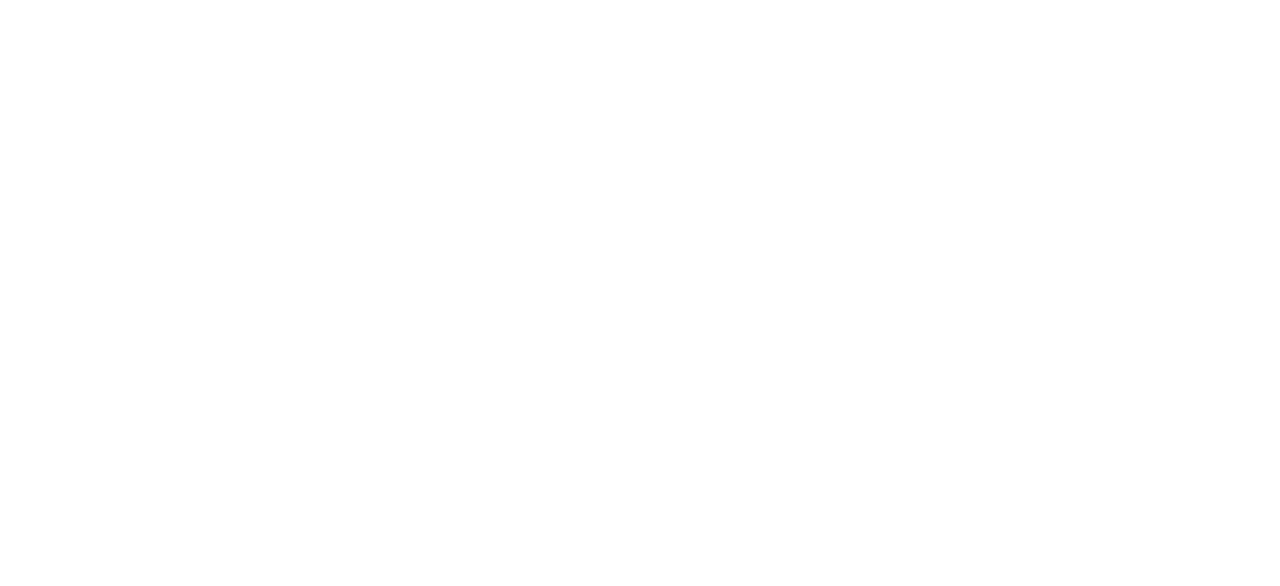
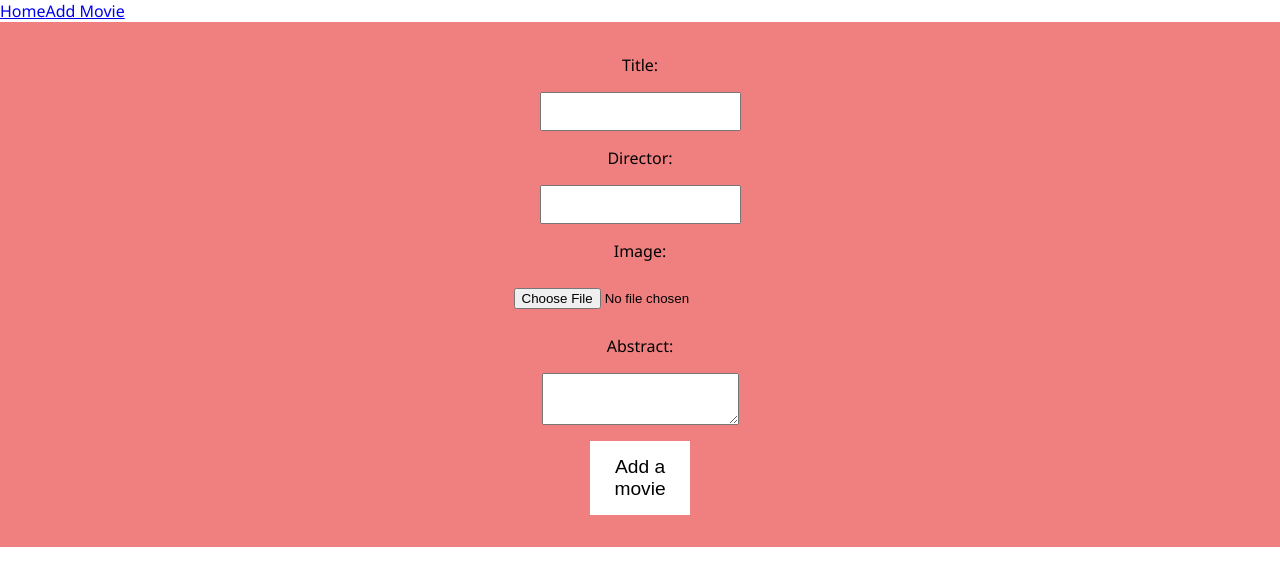
Before and after one commit to SalvatoreMangiacotti/webapp-react, a React (Vite) app: page /movies/create in a window 1280 px wide. Before the commit this address had no page. Shown: the top 586 px of the page. Built offline with nearby package versions, Linux system fonts and the light colour scheme.

Commit message:
Form page to add a movie - Milestone 2 Complete. Tested, works as expected

```diff
--- a/components/Header.jsx
+++ b/components/Header.jsx
@@ -11,7 +11,7 @@
 
                 <ul>
                     <Link to="/" className="link">Home</Link>
-                    {/* <Link to="/details/:id" className="link">Movie Details</Link> */}
+                    <Link to="/movies/create" className="link">Add Movie</Link>
                 </ul>
 
             </nav>
--- /dev/null
+++ b/pages/CreateMovie.jsx
@@ -0,0 +1,147 @@
+// Axios
+
+import axios from "axios"
+
+
+// Hooks
+
+import { useState } from "react"
+
+
+// Links
+
+import { Link, useNavigate } from "react-router-dom"
+
+
+const initialData = {
+
+    title: "",
+
+    director: "",
+
+    image: null,
+
+    abstract: ""
+
+};
+
+
+export default function CreateMovie() {
+
+
+    const navigate = useNavigate();
+
+    const [formData, setFormData] = useState(initialData);
+
+
+    const setUserInput = (e) => {
+
+        const { value, name, files } = e.target;
+
+        if (name === "image") setFormData({ ...formData, image: files[0] });
+
+        else setFormData({ ...formData, [name]: value });
+
+    }
+
+
+    const handleSubmit = (e) => {
+
+        e.preventDefault();
+
+        axios.post(`http://localhost:3000/api/movies`, formData,
+
+            { headers: { "Content-Type": "multipart/form-data" } })
+
+            .then(() => {
+
+                navigate("/")
+
+            })
+
+            .catch((err) => {
+
+                console.log(err);
+
+            });
+
+    }
+
+
+    return (
+
+        <form className="review_form" onSubmit={handleSubmit}>
+
+            <label>Title:</label>
+            <input
+
+                name="title"
+
+                type="text"
+
+                className="form_input"
+
+                value={formData.title}
+
+                onChange={setUserInput}
+
+                required
+
+            />
+
+            <label>Director:</label>
+            <input
+
+                name="director"
+
+                type="text"
+
+                className="form_input"
+
+                value={formData.director}
+
+                onChange={setUserInput}
+
+                required
+
+            />
+
+            <label>Image:</label>
+            <input
+
+                name="image"
+
+                type="file"
+
+                className="form_input"
+
+                onChange={setUserInput}
+
+                required
+
+            />
+
+            <label>Abstract:</label>
+            <textarea
+
+                name="abstract"
+
+                value={formData.abstract}
+
+                className="form_input"
+
+                onChange={setUserInput}
+
+                required
+
+            ></textarea>
+
+            <button type="submit" className="button">
+                Add a movie
+            </button>
+
+        </form>
+
+    )
+
+}
--- a/src/App.jsx
+++ b/src/App.jsx
@@ -12,7 +12,7 @@
 
 import HomePage from '../pages/HomePage'
 import MovieDetails from '../pages/MovieDetails'
-
+import CreateMovie from '../pages/CreateMovie'
 
 // Css
 
@@ -31,6 +31,7 @@
 
           <Route index path="/" element={<HomePage />} />
           <Route path="/details/:id" element={<MovieDetails />} />
+          <Route path="/movies/create" element={<CreateMovie />} />
 
         </Route>
 
```
